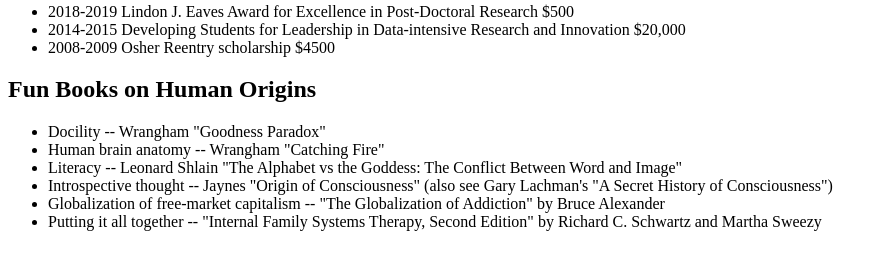
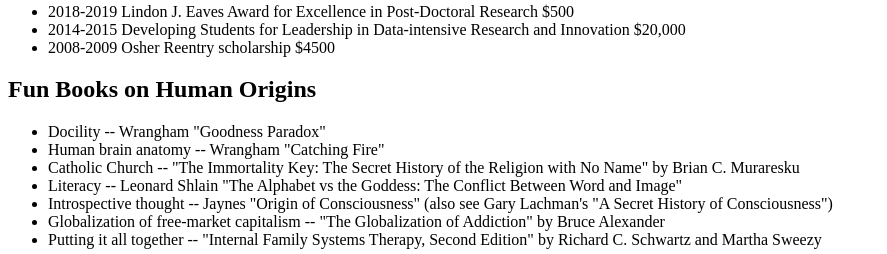
Before and after one commit to jpritikin/papers, a plain HTML site: page index.html in a window 1280 px wide. Shown: the part 1354-1608 px from the top of the page, without its empty margins (0-887 px from the left). Drawn offline with Linux system fonts and the light colour scheme.

Commit message:
Add another book

```diff
--- a/index.html
+++ b/index.html
@@ -130,6 +130,7 @@ Analysis. <i>Educational and Psychological Measurement. 75</i>(3), 458-474.
 <ul>
 <li>Docility -- Wrangham "Goodness Paradox"</li>
 <li>Human brain anatomy -- Wrangham "Catching Fire"</li>
+<li>Catholic Church -- "The Immortality Key: The Secret History of the Religion with No Name" by Brian C. Muraresku</li>
 <li>Literacy -- Leonard Shlain "The Alphabet vs the Goddess: The Conflict Between Word and Image"</li>
 <li>Introspective thought -- Jaynes "Origin of Consciousness" (also see Gary Lachman's "A Secret History of Consciousness")</li>
 <li>Globalization of free-market capitalism -- "The Globalization of Addiction" by Bruce Alexander</li>
```
